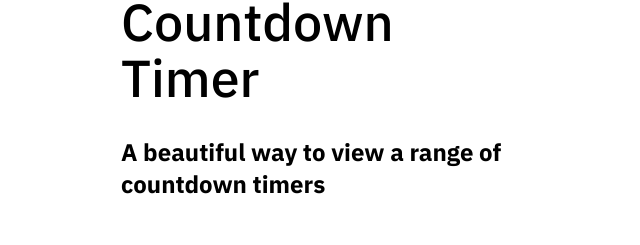
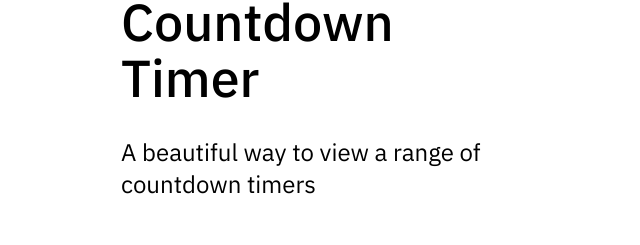
Before and after one commit to tyler-morales/portfolio-vue, a Vue app: page / in a window 1280 px wide. Shown: the part 1713-1958 px from the top of the page, without its empty margins (319-959 px from the left). Built offline with nearby package versions, Linux system fonts and the light colour scheme; what vue-glide-js would draw is missing.

Commit message:
💄  Change h4 font weight

```diff
--- a/src/components/CaseStudy.vue
+++ b/src/components/CaseStudy.vue
@@ -70,6 +70,10 @@ export default {
   align-items: center;
   gap: 100px;
 
+  h4 {
+    font-weight: 400;
+  }
+
   @include breakpoint(md) {
     flex-direction: column-reverse;
     text-align: center;
--- a/src/components/project/Hero.vue
+++ b/src/components/project/Hero.vue
@@ -60,6 +60,7 @@ export default {
 
       h4 {
         margin-top: 30px;
+        font-weight: 400;
       }
     }
   }
```
